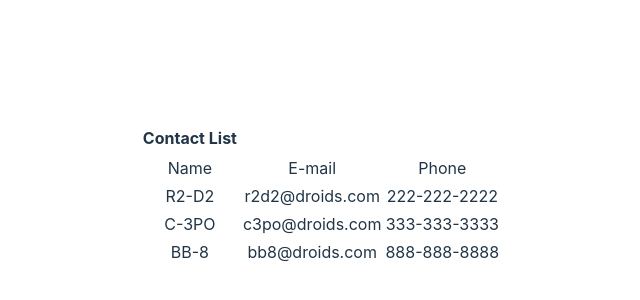
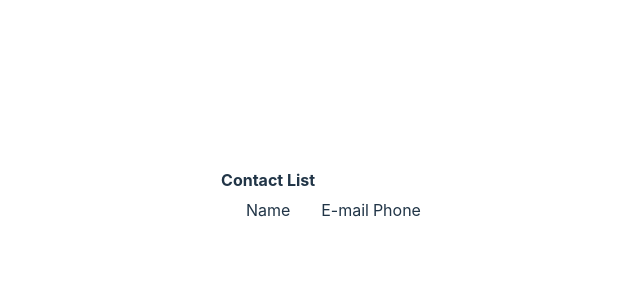
Before and after one commit to Nick-ctrl-zela/Contact-List, a React (Vite) app: page / in a window 1280 px wide. Shown: the part 206-506 px from the top of the page, without its empty margins (320-960 px from the left). Built offline with nearby package versions, Linux system fonts and the light colour scheme; no server answers.

Commit message:
last commit before class, currently broken

```diff
--- a/src/App.jsx
+++ b/src/App.jsx
@@ -5,10 +5,15 @@ import './App.css'
 
 function App() {
     const [contacts, setContacts] = useState()
+    // const [selectedContactId, setSelectedContactId] = useState(null)
+
     console.log("Contacts: ", contacts);
+
     return (
         <>
             <ContactList />
+
+
         </>
     );
 }
--- a/src/components/ContactList.jsx
+++ b/src/components/ContactList.jsx
@@ -19,6 +19,7 @@ useEffect(() => {
             )
             const results = await response.json();
             setContacts(results)
+            console.log(results.message);
         }
         catch (error){
             console.error(error);
@@ -41,10 +42,7 @@ useEffect(() => {
                     <td> Phone </td>
                 </tr>
                 {
-                    contacts.map((contact) => {
-                        return <ContactRow key={contact.id} contact={contact} />
 
-                    })
                 }
             </tbody>
         </table>
```
